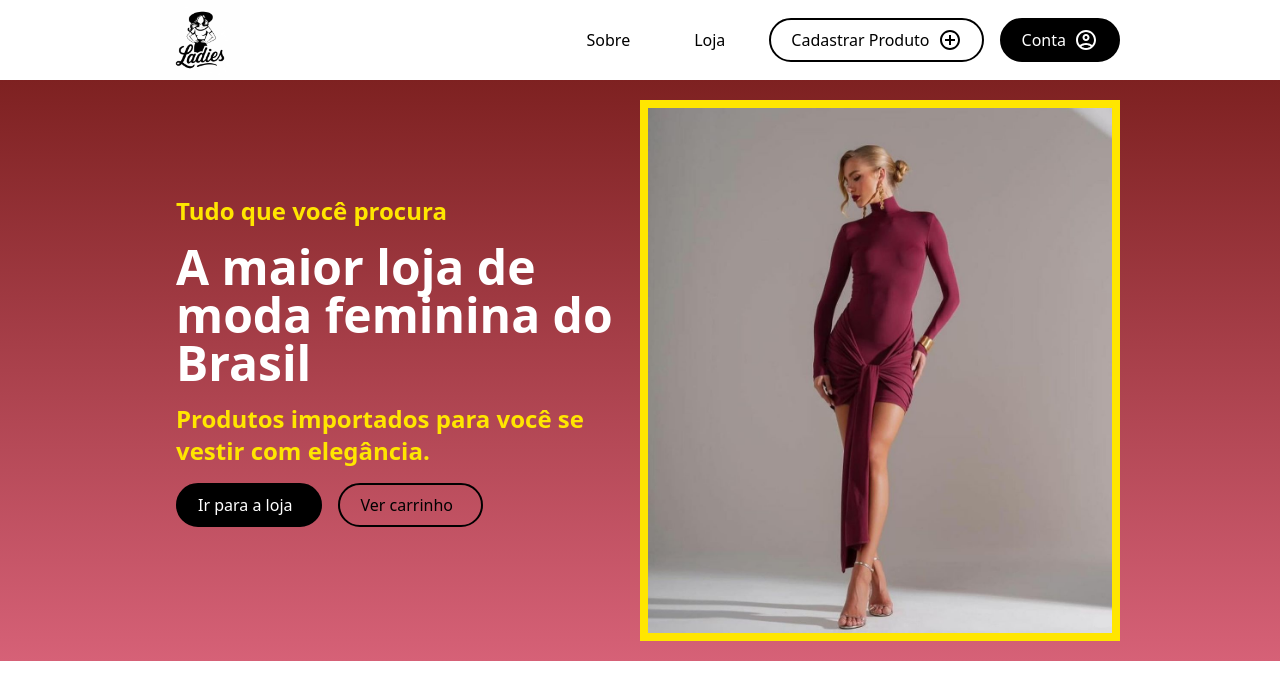
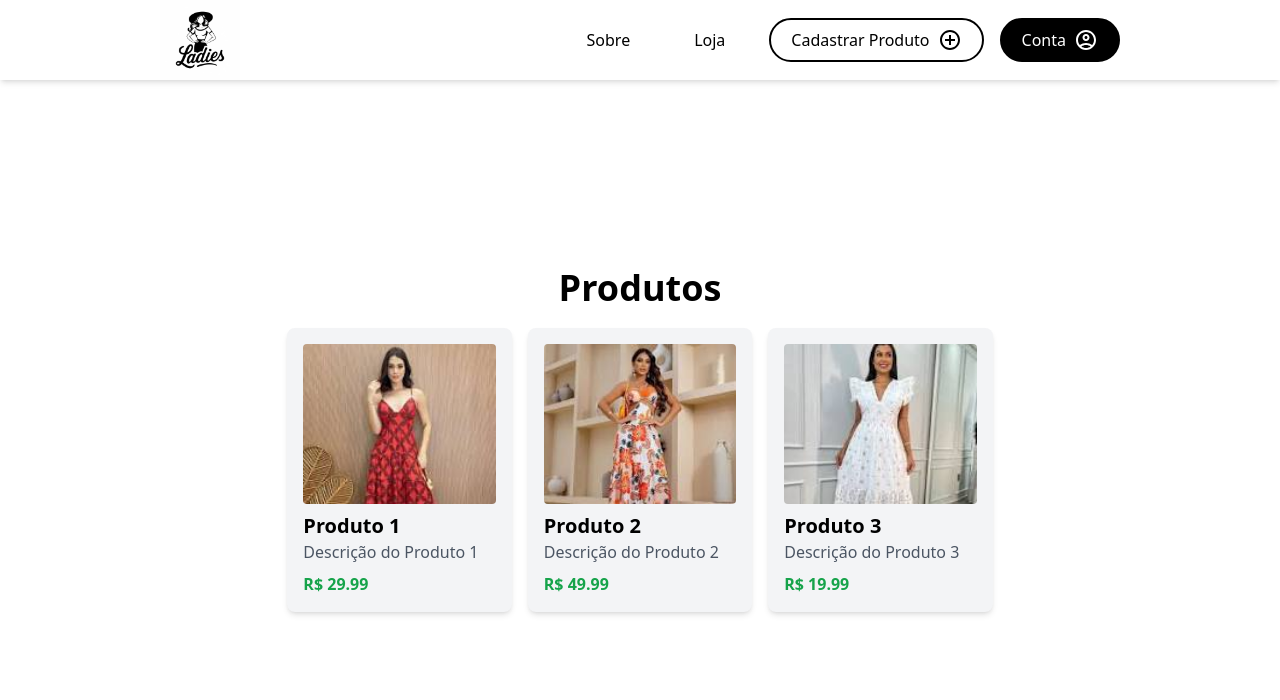
Before and after one commit to devjoaogf/projeto-escola, a Next.js app in the folder code_area/loja-de-roupas/: page / in a window 1280 px wide. Shown: the top 700 px of the page. Built offline with nearby package versions, Linux system fonts and the light colour scheme.

Commit message:
Update page.tsx
Alteração para carregar a página de produtos ao inves da de sobre
//Temporário

```diff
--- a/code_area/loja-de-roupas/src/app/page.tsx
+++ b/code_area/loja-de-roupas/src/app/page.tsx
@@ -1,10 +1,11 @@
 import Sobre from "@/pages/Sobre";
+import Produtos from "@/pages/Produtos";
 
 
 
 
 export default function Home() {
   return (
-    <Sobre/>
+    <Produtos/>
   );
 }
```
